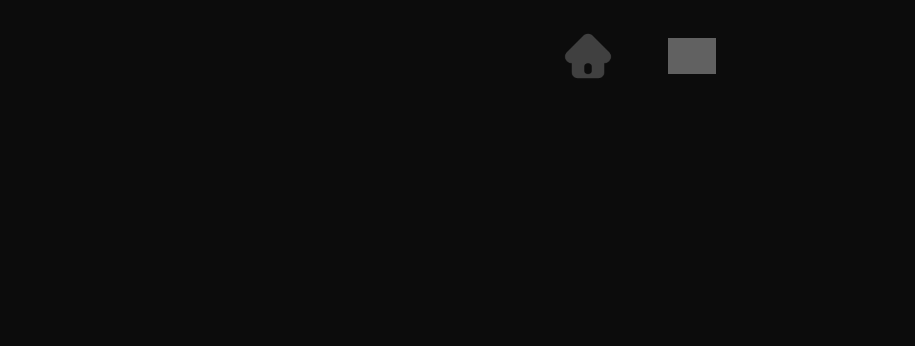
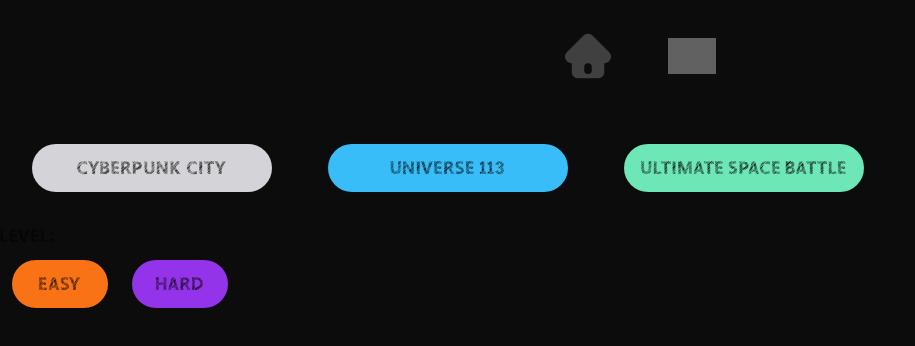
Before and after one commit to AminuMado/photo-tagging-app, a React (Create React App) app: page /Leaderboard in a window 1280 px wide. Shown: the top 346 px of the page, without its empty margins (0-915 px from the left). Built offline with nearby package versions, Linux system fonts and the light colour scheme; grey boxes are pictures that could not be loaded.

Commit message:
add buttons for stages

```diff
--- a/src/Components/LeaderBoard/LeaderBoard.jsx
+++ b/src/Components/LeaderBoard/LeaderBoard.jsx
@@ -1,6 +1,34 @@
 import Nav from "../Nav/Nav";
 const Leaderboard = () => {
-  return <Nav active="Leaderboard" />;
+  return (
+    <>
+      <Nav active="Leaderboard" />
+      <div>
+        <div className="flex gap-10  p-3 m-3 duration-200">
+          <button className="p-3 m-2 w-60 bg-zinc-300 rounded-3xl cursor-pointer hover:font-bold hover:scale-105 active:scale-100 duration-300">
+            Cyberpunk City
+          </button>
+          <button className="p-3 m-2 w-60 bg-sky-400 rounded-3xl cursor-pointer hover:font-bold hover:scale-105 active:scale-100 duration-300">
+            Universe 113
+          </button>
+          <button className="p-3 m-2 w-60 bg-emerald-300 rounded-3xl cursor-pointer hover:font-bold hover:scale-105 active:scale-100 duration-300">
+            Ultimate Space Battle
+          </button>
+        </div>
+        <div>
+          Level:
+          <div>
+            <button className=" bg-orange-500 w-24 p-3 m-3 rounded-3xl hover:text-lime-500 hover:font-bold hover:scale-105 active:scale-100 focus:border-2 border-dashed">
+              Easy
+            </button>
+            <button className=" bg-purple-600 w-24 p-3 m-3 rounded-3xl hover:text-blue-400 hover:font-bold hover:scale-105 active:scale-100 focus:border-2 border-dashed">
+              Hard
+            </button>
+          </div>
+        </div>
+      </div>
+    </>
+  );
 };
 
 export default Leaderboard;
```
